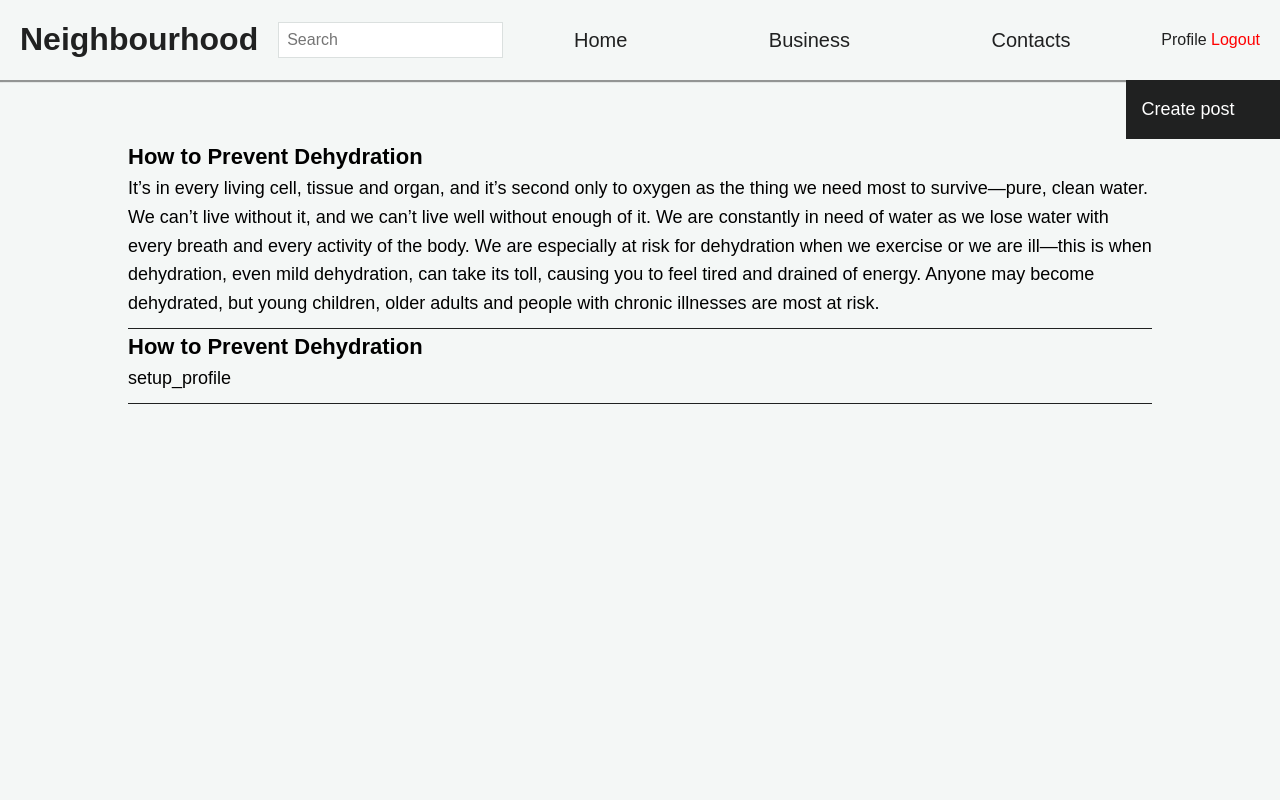
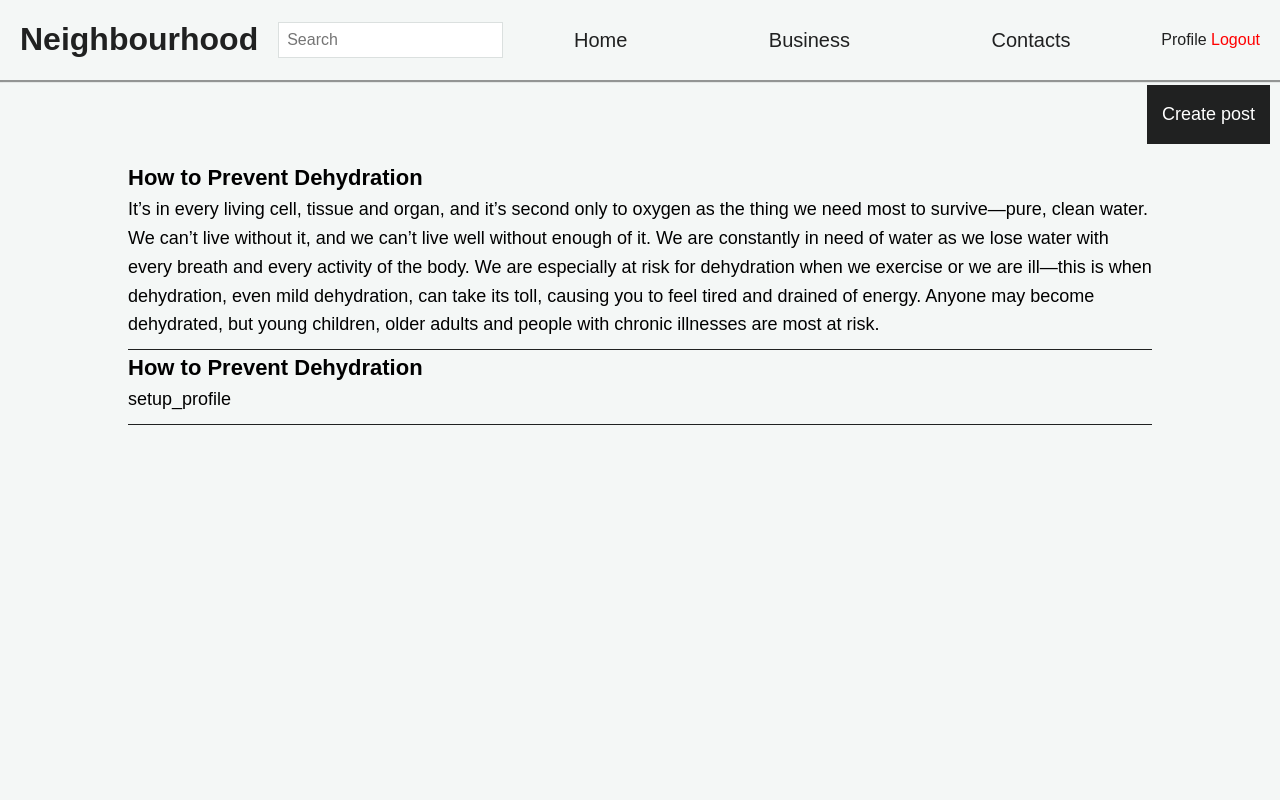
Before and after one commit to davidkiama/NeighbourHood, a Django app: page / in a window 1280 px wide. Run offline with Django 4.2, Linux system fonts and the light colour scheme; data comes from the database, SQL or seed files in the repository.

Commit message:
Styled and positioned the create button

```diff
--- a/home/static/css/style.css
+++ b/home/static/css/style.css
@@ -127,11 +127,6 @@
   font-size: 2rem;
 }
 
-.btn--create-biz {
-  display: block;
-  margin-left: 88%;
-}
-
 .form__setup-profile {
   display: flex;
   flex-direction: column;
@@ -139,12 +134,22 @@
 
 .businesses {
   padding: 1rem;
+  padding-top: 8rem; /* for the create button*/
 
   display: flex;
   justify-content: space-around;
   align-items: center;
   flex-wrap: wrap;
   gap: 3rem;
+
+  position: relative;
+}
+
+.btn--create-biz {
+  position: absolute;
+  right: 1rem;
+  top: 0.5rem;
+  height: fit-content;
 }
 
 .biz {
@@ -189,9 +194,19 @@
 
 .posts {
   display: flex;
+  flex-direction: column;
 
-  flex-direction: column;
+  position: relative;
+  padding-top: 8rem; /* for the create button*/
 }
+
+.btn--create-post {
+  position: absolute;
+  right: 1rem;
+  top: 0.5rem;
+  height: fit-content;
+}
+
 .post {
   width: 80%;
   margin: 0 auto;
--- a/home/templates/index.html
+++ b/home/templates/index.html
@@ -4,7 +4,7 @@
 {% block content %}
 
 <div class="posts">
-    <a href="{% url 'create_post' %} " class="btn btn--create-biz">Create post</a>
+    <a href="{% url 'create_post' %} " class="btn btn--create-post">Create post</a>
 
     {% if posts %}
     {% for post in posts %}
```
